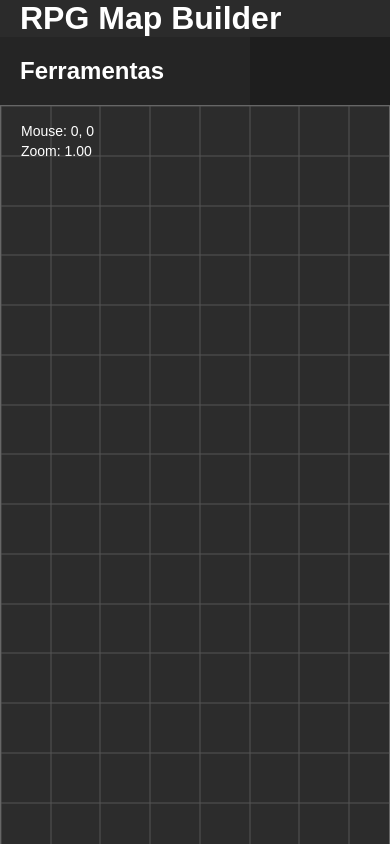
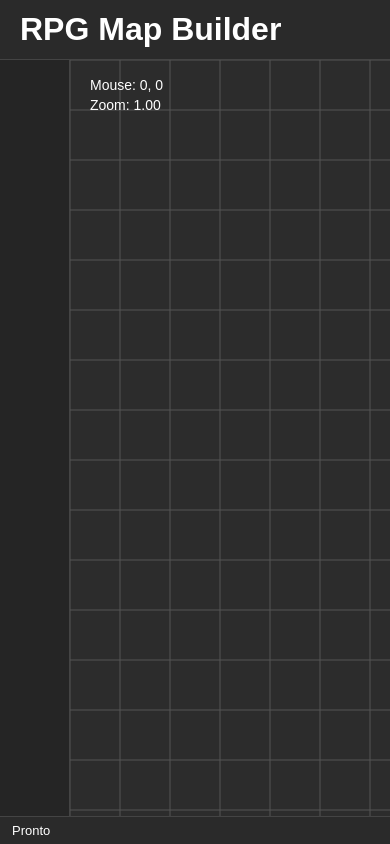
Before and after one commit to gamer-bakuryu/mythmapmaker.github.io, a React (Vite) app: page / in a window 390 px wide. Shown: the top 844 px of the page. Built offline with nearby package versions, Linux system fonts and the light colour scheme.

Commit message:
Update layout.css

```diff
--- a/src/styles/layout.css
+++ b/src/styles/layout.css
@@ -1,61 +1,153 @@
+* {
+  box-sizing: border-box;
+}
+
 .app-container {
   width: 100vw;
   height: 100vh;
 
   display: flex;
   flex-direction: column;
+
+  overflow: hidden;
+
+  background: #1e1e1e;
 }
+
+/* =========================
+   TOOLBAR
+========================= */
 
 .toolbar {
   height: 60px;
-  background: #2b2b2b;
+  min-height: 60px;
+
+  background: #2a2a2a;
+
+  border-bottom: 1px solid #444;
 
   display: flex;
   align-items: center;
 
   padding: 0 20px;
+
+  z-index: 10;
 }
 
-.main-layout {
+/* =========================
+   ÁREA PRINCIPAL
+========================= */
+
+.editor-layout {
   flex: 1;
+
   display: flex;
+
+  overflow: hidden;
 }
 
+/* =========================
+   SIDEBAR
+========================= */
+
 .sidebar {
-  width: 250px;
+  width: 260px;
+  min-width: 260px;
+
   background: #252525;
-  padding: 20px;
+
+  border-right: 1px solid #444;
+
+  overflow-y: auto;
+
+  padding: 15px;
 }
+
+/* =========================
+   CANVAS
+========================= */
 
 .canvas-area {
   flex: 1;
-  background: #333;
 
-  display: flex;
-  justify-content: center;
-  align-items: center;
+  position: relative;
+
+  overflow: hidden;
+
+  background: #313131;
 }
 
+/* =========================
+   LAYERS PANEL
+========================= */
+
 .layers-panel {
-  width: 250px;
+  width: 260px;
+  min-width: 260px;
+
   background: #252525;
-  padding: 20px;
+
+  border-left: 1px solid #444;
+
+  overflow-y: auto;
+
+  padding: 15px;
 }
 
+/* =========================
+   STATUS BAR
+========================= */
+
 .status-bar {
-  height: 30px;
-  background: #2b2b2b;
+  height: 28px;
+  min-height: 28px;
+
+  background: #2a2a2a;
+
+  border-top: 1px solid #444;
 
   display: flex;
   align-items: center;
 
-  padding: 0 10px;
+  padding: 0 12px;
+
+  font-size: 13px;
 }
 
-#map-canvas {
-  background: #444;
-  border: 1px solid #666;
+/* =========================
+   RESPONSIVO
+========================= */
 
-  width: 100%;
-  height: 100%;
+@media (max-width: 1100px) {
+
+  .sidebar {
+    width: 220px;
+    min-width: 220px;
+  }
+
+  .layers-panel {
+    width: 220px;
+    min-width: 220px;
+  }
 }
+
+@media (max-width: 900px) {
+
+  .layers-panel {
+    display: none;
+  }
+}
+
+@media (max-width: 700px) {
+
+  .sidebar {
+    width: 70px;
+    min-width: 70px;
+  }
+
+  .sidebar h2,
+  .sidebar span,
+  .sidebar p {
+    display: none;
+  }
+}
```
